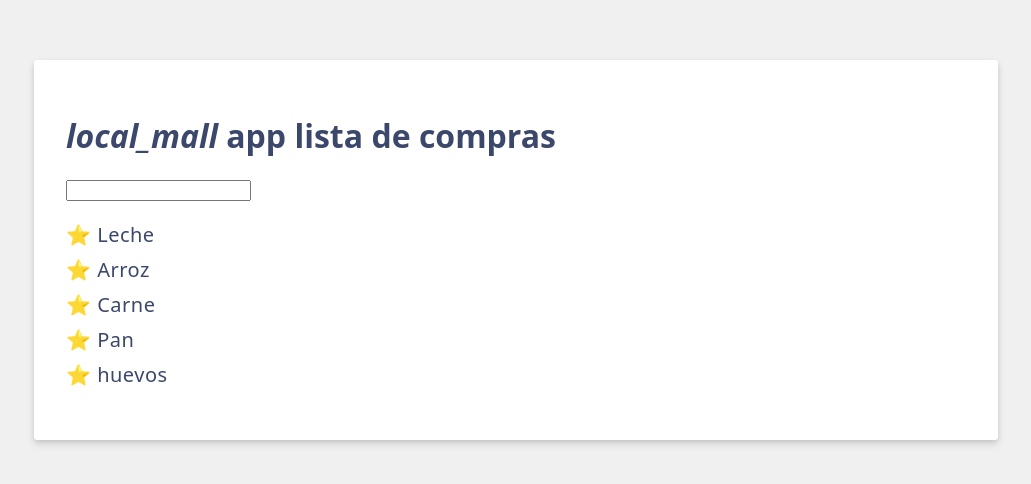
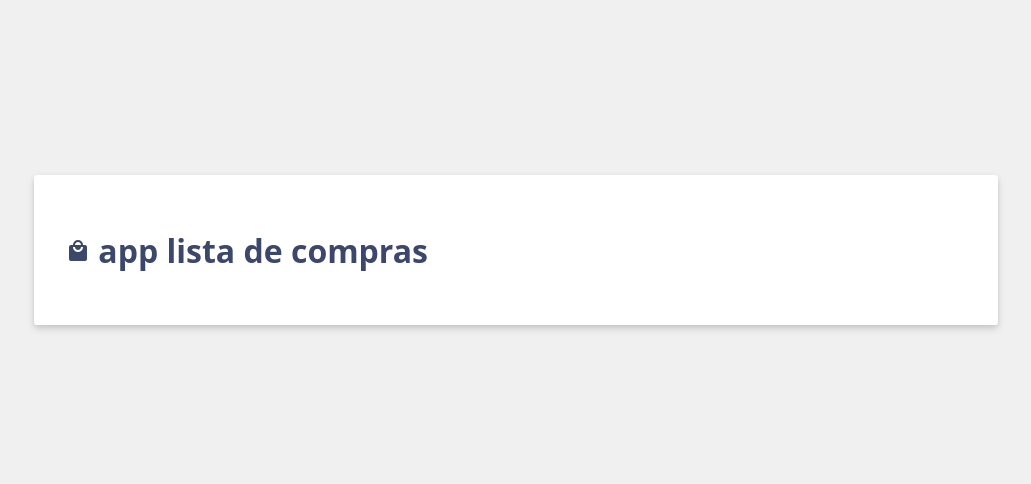
Before and after one commit to joelaev/vuejsshoppingcart, a Vue app: page / in a window 1280 px wide. Shown: the part 150-634 px from the top of the page, without its empty margins (124-1155 px from the left). Built offline with nearby package versions, Linux system fonts and the light colour scheme.

Commit message:
⭐Feat: Vue Add shoopingIcon

```diff
--- a/index.html
+++ b/index.html
@@ -1,13 +1,17 @@
 <!DOCTYPE html>
 <html lang="en">
-  <head>
+
+<head>
     <meta charset="UTF-8">
     <link rel="icon" href="/favicon.ico">
     <meta name="viewport" content="width=device-width, initial-scale=1.0">
+<link rel="stylesheet" href="https://fonts.googleapis.com/icon?family=Material+Icons">
     <title>Vite App</title>
-  </head>
-  <body>
+</head>
+
+<body>
     <div id="app"></div>
     <script type="module" src="/src/main.js"></script>
-  </body>
+</body>
+
 </html>
--- a/src/App.vue
+++ b/src/App.vue
@@ -4,25 +4,10 @@ import {ref} from 'vue'
 //crendo referencia constante activa (conjunto de variables es el "estado de componente")
 const header =ref('app lista de compras')
 const shoppingIcons =ref('material-icons shopping-cart-icon');
-//creando una referencia para
-  //almacenar elvalor de una lista
-  const items = ref([
-   {id: 0, label:'Leche'},
-   {id: 1, label:'Arroz'},
-   {id: 2, label:'Carne'},
-   {id: 3, label:'Pan'},
-   {id: 4, label:'huevos'}
-  ])
-  const newItem =ref('')
 </script>
 
 <template>
-  <h1><i :class="shoppingIcons">local_mall</i> {{ header }}</h1>
-  <input v-model="newItem" type="text" placheholder ="agregar articulo">
-
-  <ul>
-    <li v-for="{id, label} in items" b-bind:key="id">⭐ {{label}}</li>
-  </ul>
+  <h1><i v-bind:class="shoppingIcons">local_mall</i> {{ header }}</h1>
 </template>
 
 <style scoped>
```
